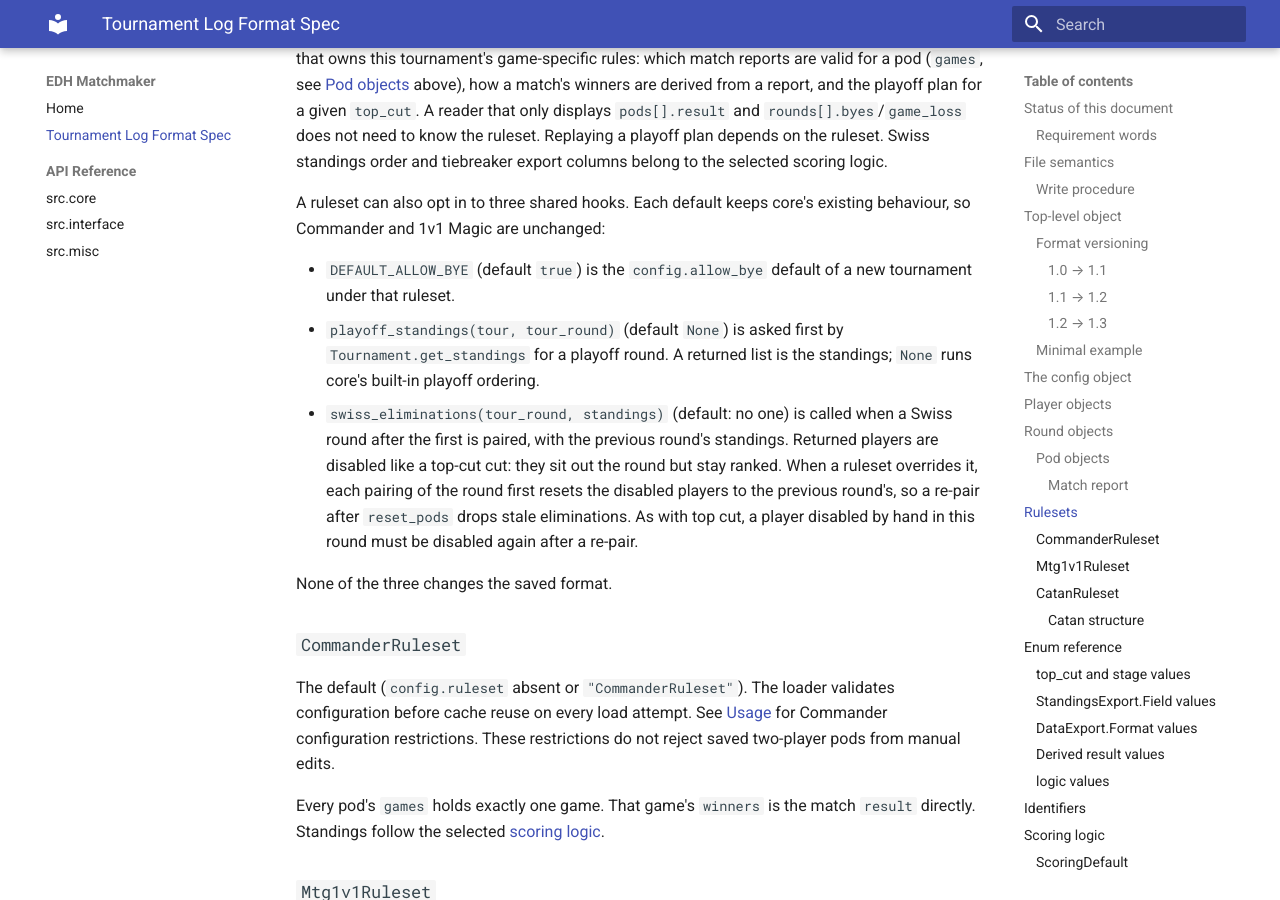
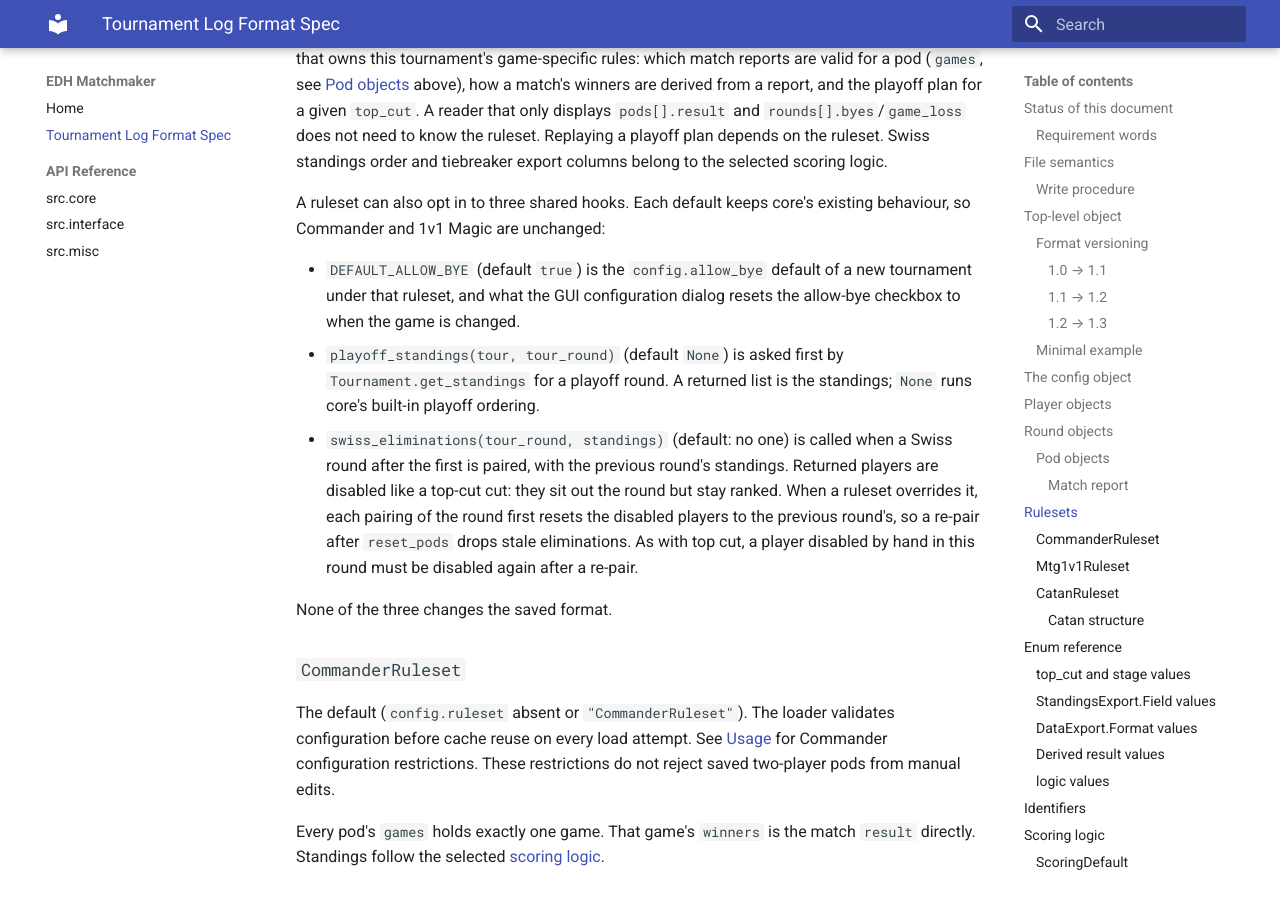
Before and after one commit to eVen-gits/EDH_matchmaker, an MkDocs documentation site: the page built from docs/tournament-log-spec.md, in a window 1280 px wide and 900 px high, scrolled down 9069 px. Built offline with MkDocs 1.6.1 and Material for MkDocs 9.7.7, drawn with Linux system fonts in a browser that asks for light colours.

Commit message:
no-mistakes(document): Note GUI allow-bye reset in DEFAULT_ALLOW_BYE spec

```diff
--- a/docs/tournament-log-spec.md
+++ b/docs/tournament-log-spec.md
@@ -320,7 +320,8 @@ A ruleset can also opt in to three shared hooks. Each default keeps core's
 existing behaviour, so Commander and 1v1 Magic are unchanged:
 
 - `DEFAULT_ALLOW_BYE` (default `true`) is the `config.allow_bye` default of a
-  new tournament under that ruleset.
+  new tournament under that ruleset, and what the GUI configuration dialog
+  resets the allow-bye checkbox to when the game is changed.
 - `playoff_standings(tour, tour_round)` (default `None`) is asked first by
   `Tournament.get_standings` for a playoff round. A returned list is the
   standings; `None` runs core's built-in playoff ordering.
```
